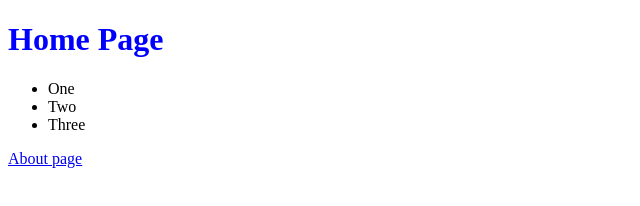
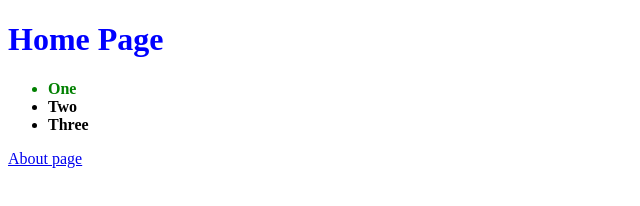
Before and after one commit to SmilingDogs/GULP-html, a website: page src/index.html in a window 1280 px wide. Shown: the full height of the page, 0-640 px from the left. Drawn offline with nearby package versions, Linux system fonts and the light colour scheme; files that its build step writes are made by us from their sources.

Commit message:
2nd commit

```diff
--- a/src/index.html
+++ b/src/index.html
@@ -3,7 +3,7 @@
 <h1>Home Page</h1>
 
 <ul>
-  <li>One</li>
+  <li class="one">One</li>
   <li>Two</li>
   <li>Three</li>
 </ul>
--- a/src/scss/index.scss
+++ b/src/scss/index.scss
@@ -4,4 +4,12 @@ $red: blue;
 
 h1 {
   color: $red;
+
 }
+
+ul {
+  font-weight: bold;
+}
+.one {
+  color: green;
+}
```
Also changed, not shown: dist/index.css, dist/index.html.
